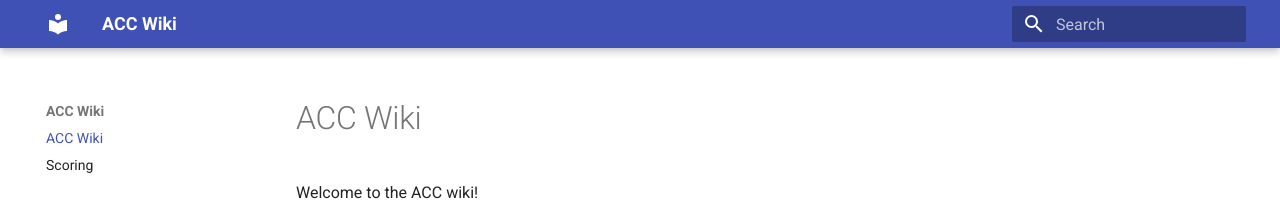
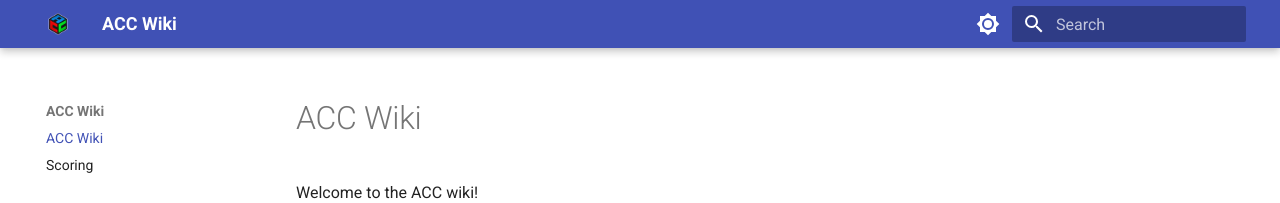
Before and after one commit to accsaber/wiki, an MkDocs documentation site: the page built from docs/index.md, in a window 1280 px wide. Shown: the top 203 px of the page. Built offline with MkDocs 1.6.1 and Material for MkDocs 9.7.7, drawn with Linux system fonts in a browser that asks for light colours.

Commit message:
Add Logo

```diff
--- a/mkdocs.yml
+++ b/mkdocs.yml
@@ -1,3 +1,15 @@
 site_name: ACC Wiki
 theme:
   name: material
+  logo: assets/logo.webp
+  palette:
+    - scheme: orange
+      toggle:
+        icon: material/brightness-7
+
+        name: Switch to dark mode
+
+    - scheme: slate
+      toggle:
+        icon: material/brightness-2
+        name: Switch to light mode
```
Also changed, not shown: docs/assets/logo.webp (added).
